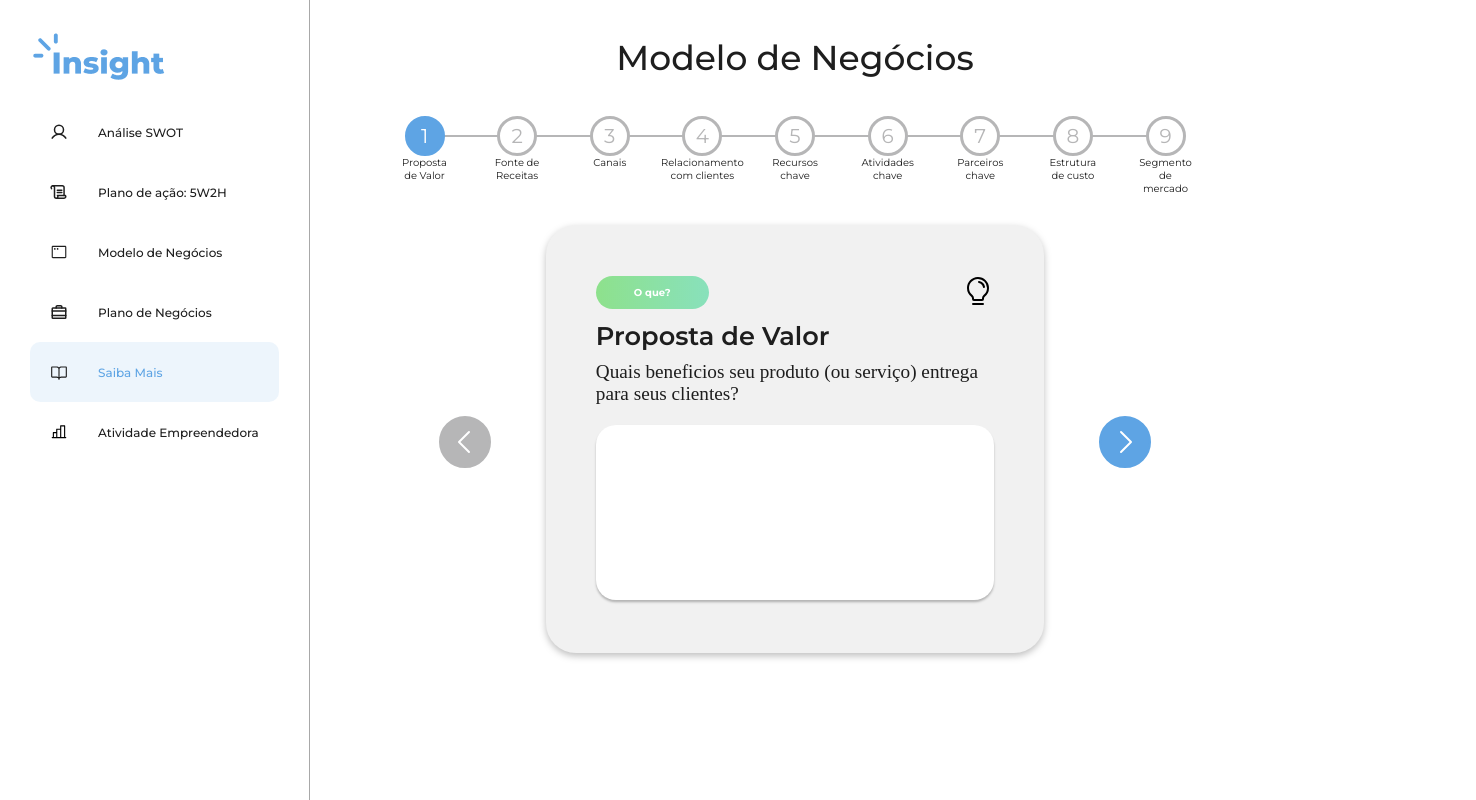
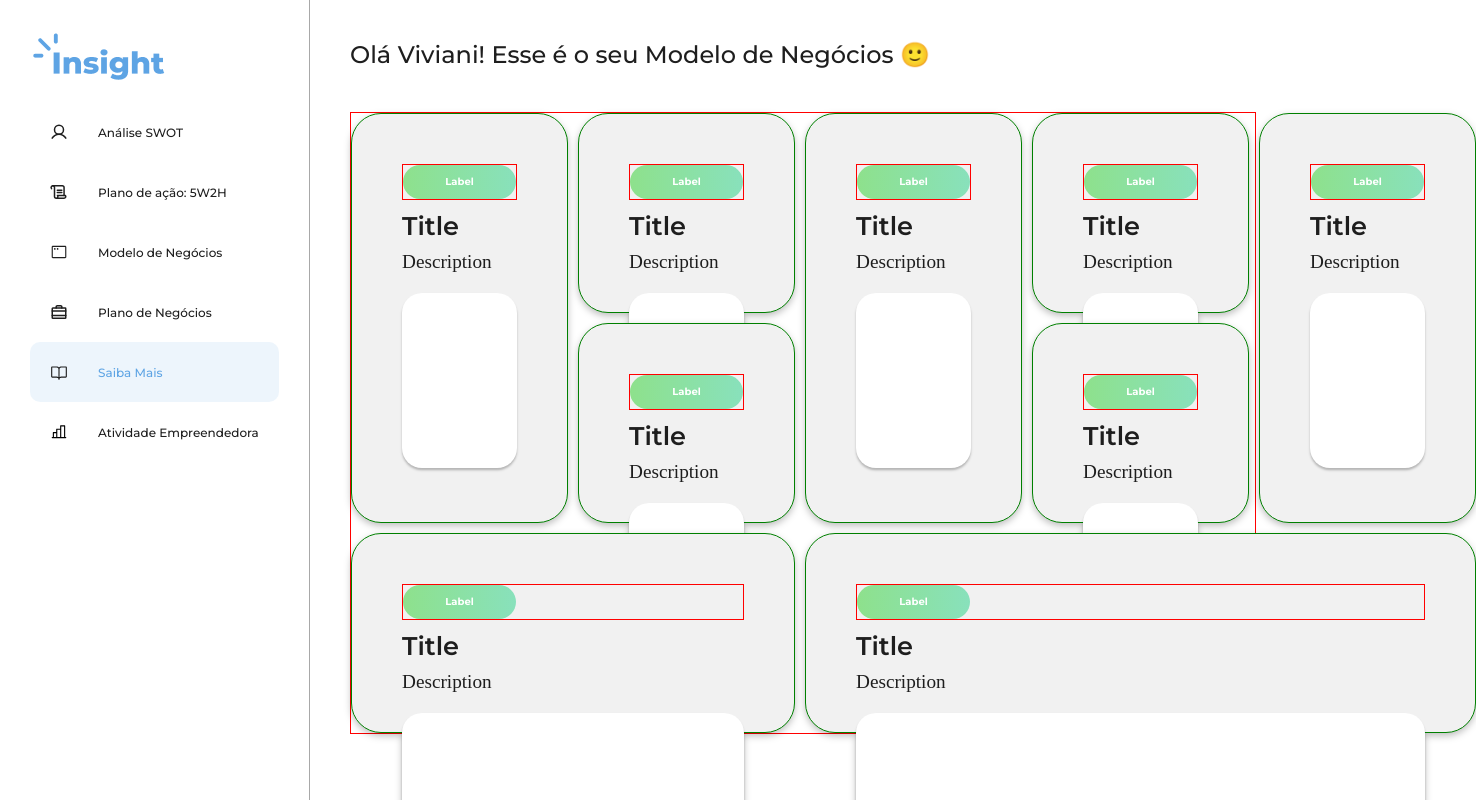
Before and after one commit to limarich/empreendify, a React (Vite) app: page /business-model in a window 1280 px wide. Shown: the top 800 px of the page, 1476 px wide, since content can reach past the window. Built offline with nearby package versions, Linux system fonts and the light colour scheme.

Commit message:
Posicionamento Grid no business-model

```diff
--- /dev/null
+++ b/src/components/CanvaCard/index.jsx
@@ -0,0 +1,23 @@
+import { useState } from "react";
+import styles from "./styles.module.css";
+
+export function CanvaCard() {
+  return(
+    <div class={styles.canva}>
+      <div class={styles.canvaContent}>
+        <div class={styles.canvaHeader}>
+          <div class={styles.canvaTag}>
+            {"Label"}
+          </div>
+        </div>
+        <div class={styles.canvaTitle}>
+          {"Title"}
+        </div>
+        <div class={styles.canvaDescription}>
+          {"Description"}
+        </div>
+        <textarea class={styles.canvaInput}></textarea>
+      </div>
+    </div>
+  );
+}
--- /dev/null
+++ b/src/components/CanvaCard/styles.module.css
@@ -0,0 +1,82 @@
+.canva {
+  width: 100%;
+  height: 100%;
+  filter: drop-shadow(0px 3.68473px 3.68473px rgba(0, 0, 0, 0.25));
+  background: #f1f1f1;
+  border-radius: 30px;
+  border: 1px solid green;
+}
+
+.canvaHeader {
+  display: flex;
+  align-items: center;
+  justify-content: space-between;
+
+  border: 1px solid red;
+
+  margin-bottom: 10px;
+}
+
+.canvaTag {
+  width: 113px;
+  height: 33.66px;
+  background: linear-gradient(
+    90deg,
+    rgba(131, 223, 129, 0.9) 0%,
+    rgba(125, 223, 182, 0.9) 100%
+  );
+  border-radius: 31.5127px;
+  display: flex;
+  align-items: center;
+  justify-content: center;
+  color: white;
+  font-weight: 700;
+
+  border: 0px solid green;
+}
+.canvaContent {
+  margin: 50px;
+  border: 0px solid blue;
+
+}
+.canvaTitle {
+  font-family: 'Montserrat';
+  font-style: normal;
+  font-weight: 600;
+  font-size: 25.6329px;
+  color: var(--dark-gray);
+
+  margin-bottom: 10px;
+}
+.canvaDescription {
+  font-family: 'Source Sans Pro';
+  font-style: normal;
+  font-weight: 400;
+  font-size: 19.2246px;
+
+  margin-bottom: 20px;
+}
+.canvaInput {
+  text-align: initial;
+  background-color: white;
+  height: 175px;
+  width: 100%;
+  padding: 20px 25px;
+  box-shadow: 0px 2.28182px 2.28182px rgba(0, 0, 0, 0.25);
+  border-radius: 20px;
+  border-color: transparent;
+  resize: none;
+  font-family: "Montserrat";
+  font-style: normal;
+  font-weight: 400;
+  font-size: 16.0205px;
+  line-height: 161.52%;
+
+  border: 0px solid red;
+}
+.canvaInput::-webkit-scrollbar {
+  width: 1rem;
+}
+.canvaInput:focus {
+  outline: none !important;
+}
--- a/src/components/Navbar/styles.css
+++ b/src/components/Navbar/styles.css
@@ -14,6 +14,8 @@ header {
   width: 310px;
   min-width: 310px;
   max-width: 310px;
+
+  z-index: 1000;
 }
 
 .logo {
--- a/src/pages/BusinessModel/index.jsx
+++ b/src/pages/BusinessModel/index.jsx
@@ -1,9 +1,12 @@
 import { useState } from "react";
+import "./styles.css";
+
 import { ProgressBar } from "../../components/ProgressBar";
-import "./styles.css";
 import { Canva } from "../../components/Canva";
+import { SectionHeader } from "../../components/SectionHeader";
 
 import { useLocation } from 'react-router-dom';
+import { CanvaCard } from "../../components/CanvaCard";
 
 export const BusinessModel = () => {
   const [step, setStep] = useState(0);
@@ -13,9 +16,47 @@ export const BusinessModel = () => {
   const { finishedBusinessModel } = location;
 
   // Redirecionamento do modelo de negócios preenchido!
-  if(finishedBusinessModel == true) {
+  if(true) {
     return(
-      <div></div>
+      <div id="business-model">
+        <SectionHeader
+          title={"Olá Viviani! Esse é o seu Modelo de Negócios 🙂"}
+          description={""}
+        />
+        <div className="business-model-container">
+          <div className="grid-container">
+
+            <div className={`grid-item${1}`}>
+              <CanvaCard />
+            </div>
+            <div className={`grid-item${2}`}>
+              <CanvaCard />
+            </div>
+            <div className={`grid-item${3}`}>
+              <CanvaCard />
+            </div>
+            <div className={`grid-item${4}`}>
+              <CanvaCard />
+            </div>
+            <div className={`grid-item${5}`}>
+              <CanvaCard />
+            </div>
+            <div className={`grid-item${6}`}>
+              <CanvaCard />
+            </div>
+            <div className={`grid-item${7}`}>
+              <CanvaCard />
+            </div>
+            <div className={`grid-item${8}`}>
+              <CanvaCard />
+            </div>
+            <div className={`grid-item${9}`}>
+              <CanvaCard />
+            </div>
+
+          </div>
+        </div>
+      </div>
     )
   }
 
--- a/src/pages/BusinessModel/styles.css
+++ b/src/pages/BusinessModel/styles.css
@@ -9,6 +9,7 @@
   display: flex;
   flex-direction: column;
   align-items: center;
+  border: 1px solid red;
 }
 .business-model-container h1 {
   font-family: 'Montserrat';
@@ -21,3 +22,63 @@
 
   margin-bottom: 40px;
 }
+
+/* GRID */
+
+.grid-container {
+  display: grid;
+  width: 100%;
+  min-width: 600px;
+
+  grid-template-columns: 1fr 1fr 1fr 1fr 1fr; /* 5 colunas */
+  grid-template-rows: 200px 200px 200px; /* 3 linhas */
+  gap: 10px; /* Espaçamento de 10px entre os elementos */
+}
+
+.grid-item1 {
+  /* Ocupa linhas 1 e 2 */
+  grid-row: 1 / 3;
+
+  /* Ocupa colunas 1 */
+  grid-column: 1 / 2;
+}
+
+.grid-item2 {
+  grid-row: 1 / 2;
+  grid-column: 2 / 3;
+}
+
+.grid-item3 {
+  grid-row: 2 / 3;
+  grid-column: 2 / 3;
+}
+
+.grid-item4 {
+  grid-row: 1 / 3;
+  grid-column: 3 / 4;
+}
+
+.grid-item5 {
+  grid-row: 1 / 2;
+  grid-column: 4 / 5;
+}
+
+.grid-item6 {
+  grid-row: 2 / 3;
+  grid-column: 4 / 5;
+}
+
+.grid-item7 {
+  grid-row: 1 / 3;
+  grid-column: 5 / 6;
+}
+
+.grid-item8 {
+  grid-row: 3 / 4;
+  grid-column: 1 / 3;
+}
+
+.grid-item9 {
+  grid-row: 3 / 4;
+  grid-column: 3 / 6;
+}
```
